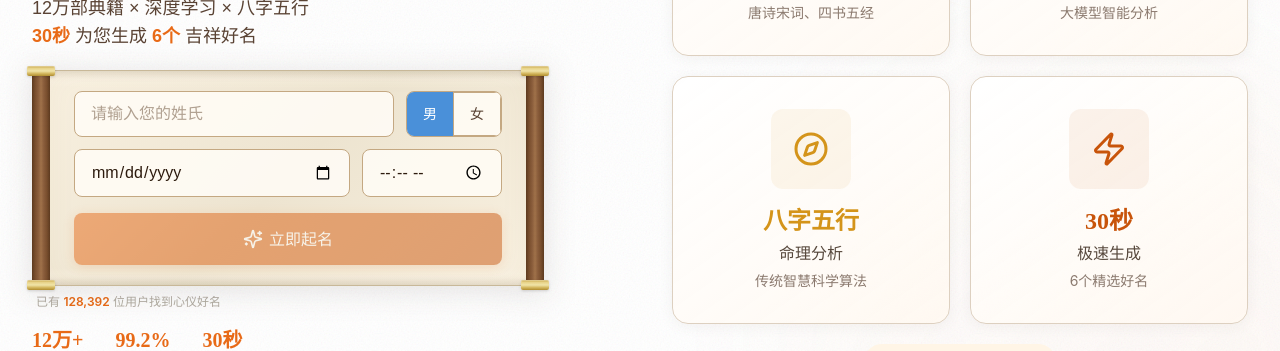
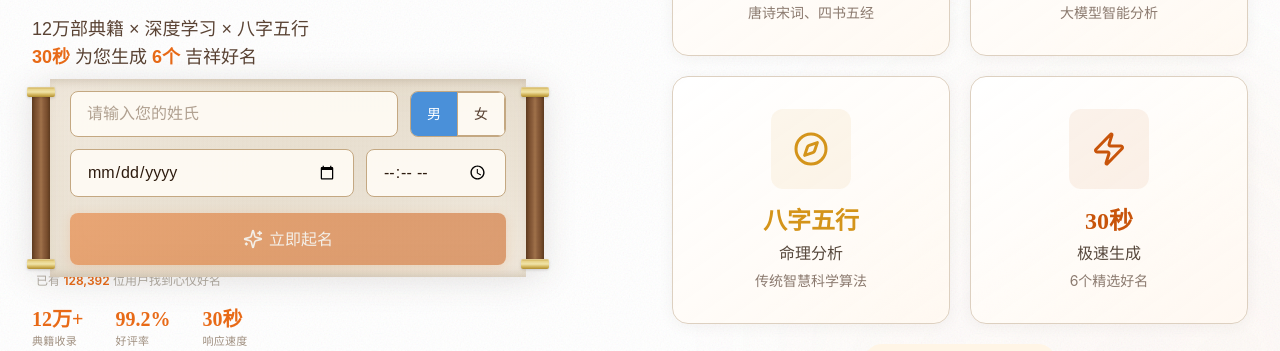
Before and after one commit to longtail2026/seekname, a Next.js app: page / in a window 1280 px wide. Shown: the part 336-687 px from the top of the page. Built offline with nearby package versions, Linux system fonts and the light colour scheme; no server answers.

Commit message:
fix: 宣纸紧缩至金属帽之间 + 改为淡白丹青水洗布质感

```diff
--- a/src/app/globals.css
+++ b/src/app/globals.css
@@ -617,27 +617,36 @@ html {
   bottom: -4px;
 }
 
-/* ─── 宣纸区域（在轴杆下层，宽度不超过轴杆净高） ─── */
+/* ─── 宣纸区域 - 紧缩在两个金属帽之间 ─── */
 .scroll-body {
   flex: 1;
-  padding: 20px 24px;
+  padding: 12px 20px;
+  margin-top: -12px;
+  margin-bottom: -12px;
   background:
-    /* 极淡的宣纸纤维纹理 */
-    linear-gradient(180deg,
-      rgba(255,248,235,0) 0%,
-      rgba(255,248,235,0.3) 4%,
-      rgba(255,248,235,0) 8%,
-      rgba(255,248,235,0) 92%,
-      rgba(255,248,235,0.3) 96%,
-      rgba(255,248,235,0) 100%
+    /* 淡白丹青水洗布纹路 */
+    repeating-linear-gradient(90deg,
+      transparent 0px,
+      rgba(140, 115, 70, 0.015) 1px,
+      transparent 2px,
+      transparent 4px
     ),
-    linear-gradient(135deg, #F8F0E0 0%, #EDE4D0 50%, #F8F0E0 100%);
-  border-top: 1px solid #C8B898;
-  border-bottom: 1px solid #C8B898;
+    repeating-linear-gradient(0deg,
+      transparent 0px,
+      rgba(140, 115, 70, 0.01) 1px,
+      transparent 2px,
+      transparent 5px
+    ),
+    /* 水洗布做旧底色 */
+    linear-gradient(135deg, #F2EBE0 0%, #EAE2D4 30%, #E8DFD0 50%, #EAE2D4 70%, #F2EBE0 100%);
+  border-left: none;
+  border-right: none;
   position: relative;
   z-index: 1;
+  /* 做旧质感 */
   box-shadow:
-    inset 0 0 30px rgba(160, 130, 80, 0.05);
+    inset 0 0 40px rgba(160, 130, 80, 0.08),
+    inset 0 0 8px rgba(140, 120, 80, 0.05);
 }
 
 /* 宣纸上下边缘与轴杆衔接的阴影 */
```
